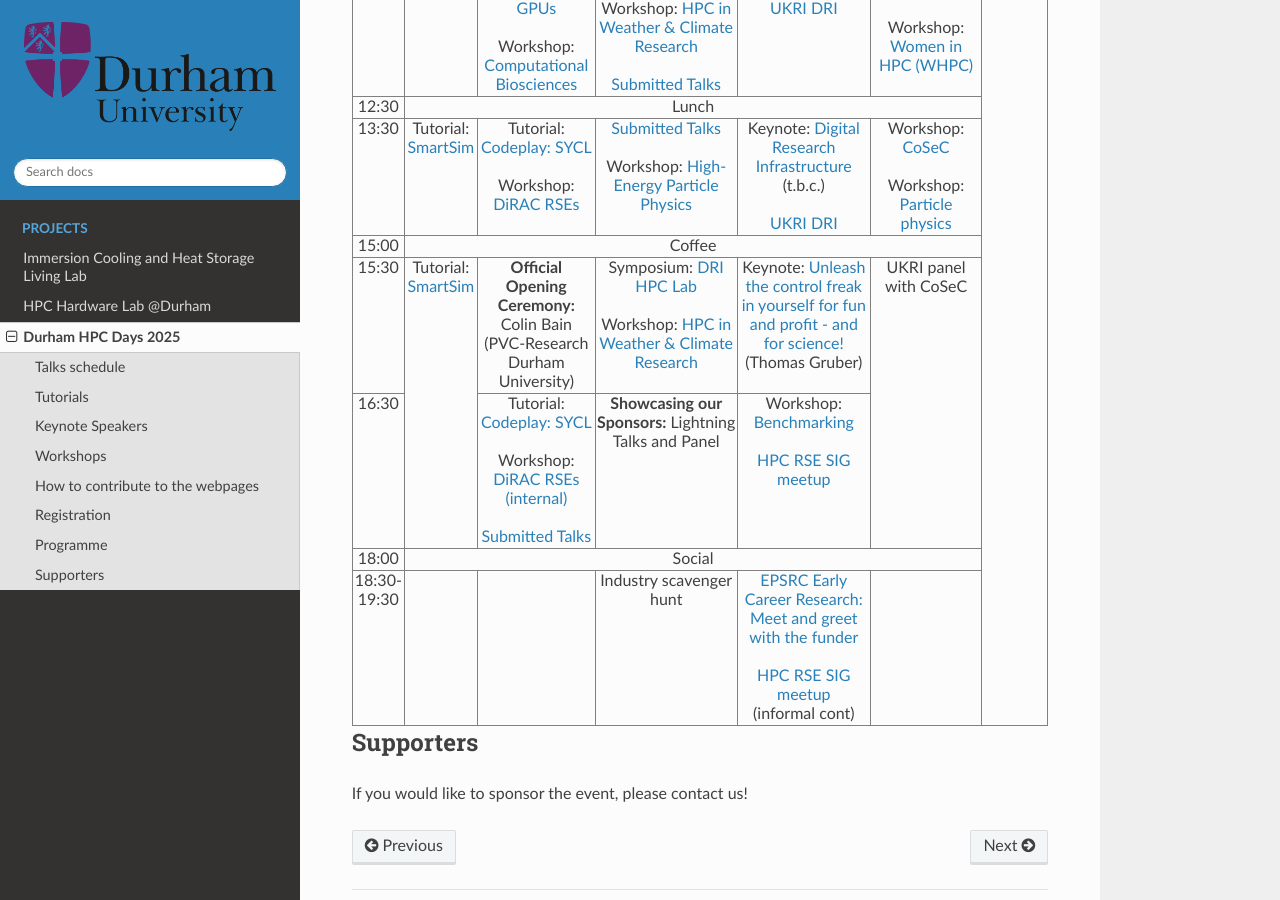
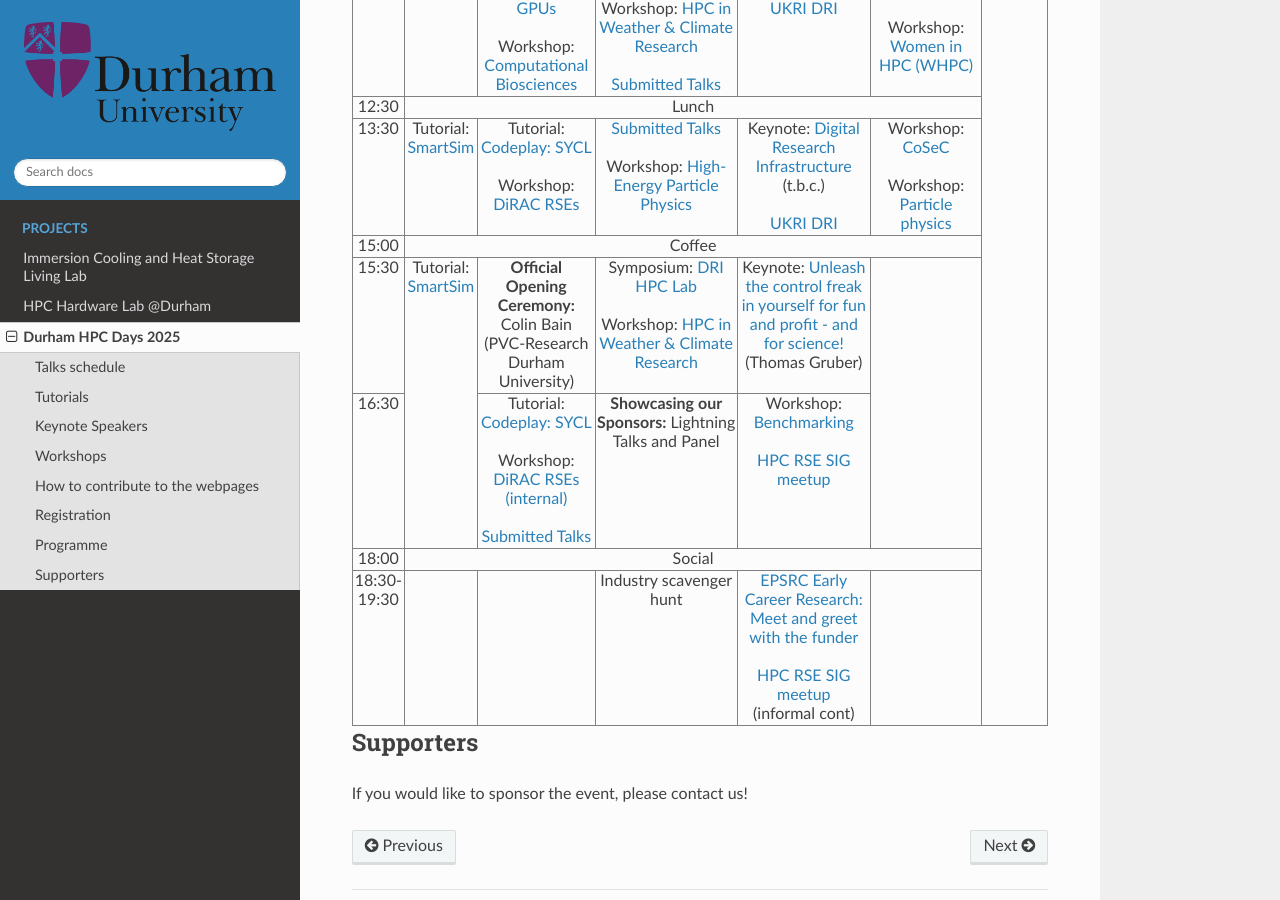
Before and after one commit to ilectra/durham, a Sphinx documentation site: the page built from docs/hpcdays/index.md, in a window 1280 px wide and 900 px high, scrolled down 1255 px. Built offline with Sphinx 7.4.7 and the Read the Docs theme 3.1.0, drawn with Linux system fonts in a browser that asks for light colours.

Commit message:
Update index.md

```diff
--- a/docs/hpcdays/index.md
+++ b/docs/hpcdays/index.md
@@ -82,7 +82,7 @@
   <td> <b>Official Opening Ceremony:</b> <br /> Colin Bain (PVC-Research Durham University) </td>
   <td> Symposium: <a href="dri.html">DRI HPC Lab</a><br/><br /> Workshop: <a href="workshops.html#Weather">HPC in Weather & Climate Research</a> </td>
   <td> Keynote: <a href="keynotes.html#Gruber">Unleash the control freak in yourself for fun and profit - and for science!</a> (Thomas Gruber) </td>
-  <td rowspan="2"> UKRI panel with CoSeC </td>
+  <td rowspan="2"> <!--UKRI panel with CoSeC--> </td>
 </tr>
 <tr>
   <td> 16:30 </td>
```
